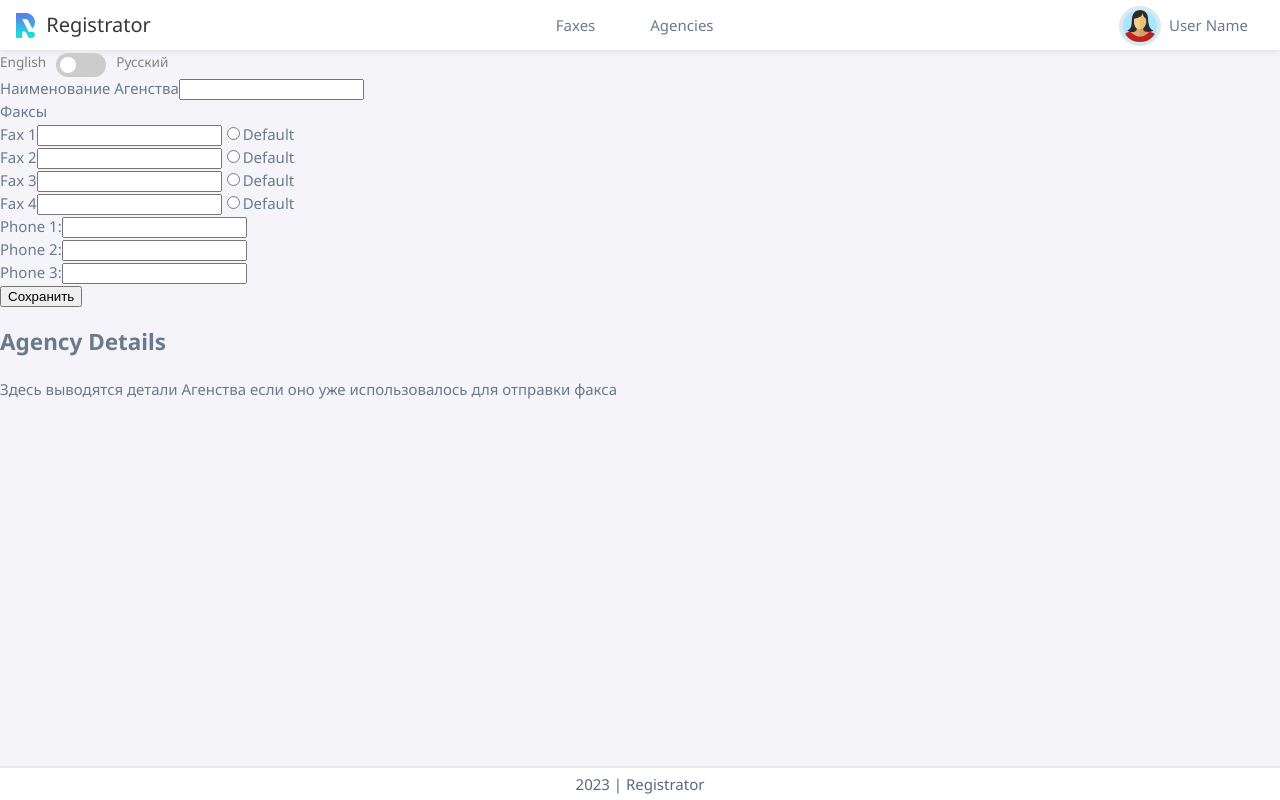
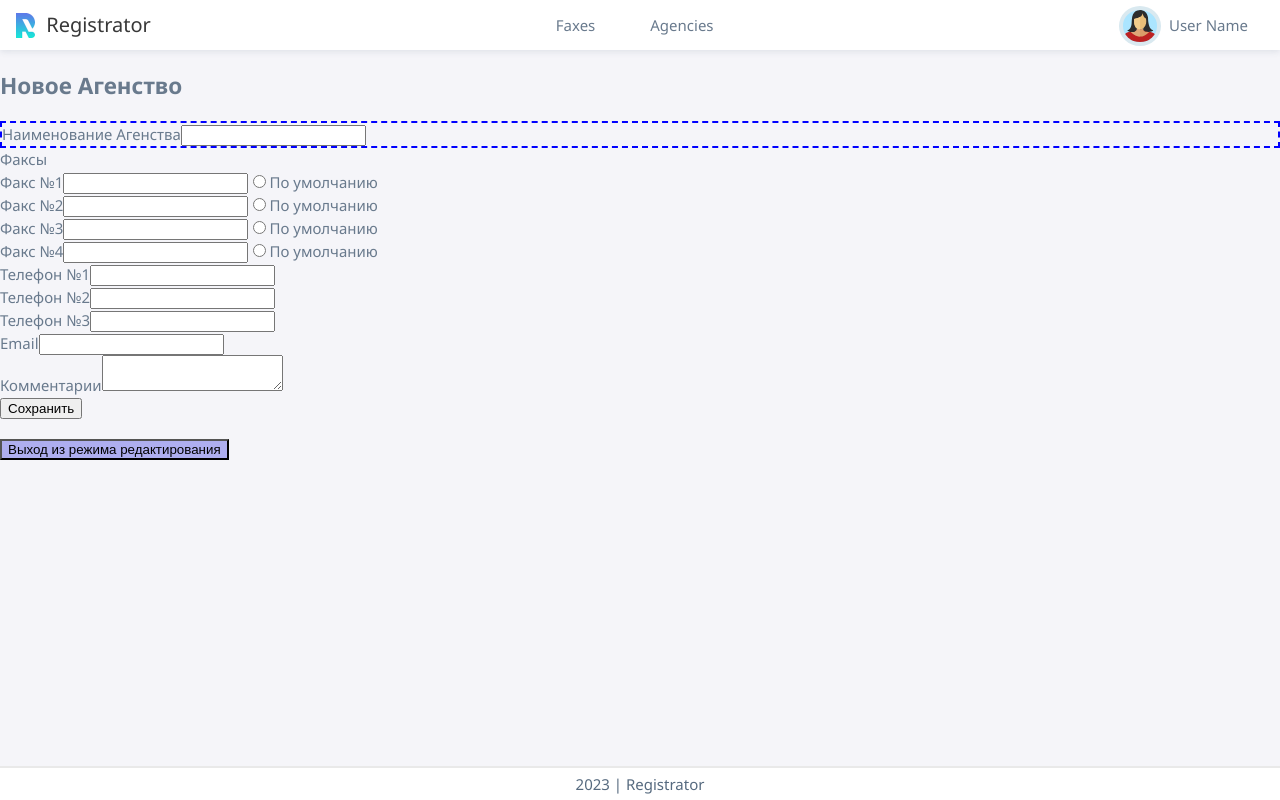
Before and after one commit to rail-sabirov/registrator, a React (Vite) app: page /agencies/new in a window 1280 px wide. Built offline with nearby package versions, Linux system fonts and the light colour scheme.

Commit message:
Agency pages

```diff
--- a/src/pages/AgencyPage/AgencyPage.form-template.tsx
+++ b/src/components/AgencyEdit/AgencyEdit.form-template.tsx
@@ -1,5 +1,5 @@
 import { Field, Form, ErrorMessage } from "formik";
-import styles from "./AgencyPage.module.scss";
+import styles from "./AgencyEdit.module.scss";
 
 const formTemplate = () => {
   return (
@@ -13,50 +13,61 @@ const formTemplate = () => {
       <div className="fax-numbers">
         <span>Факсы</span>
         <div>
-          <label htmlFor="fax1">Fax 1</label>
+          <label htmlFor="fax1">Факс №1</label>
           <Field type="tel" name="fax1" required />
           <Field type="radio" name="defaultFax" value="fax1" />
-          Default
+          По умолчанию
           <ErrorMessage name="fax1" component="div" />
           <ErrorMessage name="defaultFax" component="div" />
         </div>
         <div>
-          <label htmlFor="fax2">Fax 2</label>
+          <label htmlFor="fax2">Факс №2</label>
           <Field type="tel" name="fax2" />
           <Field type="radio" name="defaultFax" value="fax2" />
-          Default
+          По умолчанию
           <ErrorMessage name="fax2" component="div" />
         </div>
         <div>
-          <label htmlFor="fax3">Fax 3</label>
+          <label htmlFor="fax3">Факс №3</label>
           <Field type="tel" name="fax3" />
           <Field type="radio" name="defaultFax" value="fax3" />
-          Default
+          По умолчанию
           <ErrorMessage name="fax3" component="div" />
         </div>
         <div>
-          <label htmlFor="fax4">Fax 4</label>
+          <label htmlFor="fax4">Факс №4</label>
           <Field type="tel" name="fax4" />
           <Field type="radio" name="defaultFax" value="fax4" />
-          Default
+          По умолчанию
           <ErrorMessage name="fax4" component="div" />
         </div>
       </div>
 
       <div>
-        <label htmlFor="phone1">Phone 1:</label>
+        <label htmlFor="phone1">Телефон №1</label>
         <Field type="tel" id="phone1" name="phone1" />
         <ErrorMessage name="phone1" component="div" />
       </div>
       <div>
-        <label htmlFor="phone1">Phone 2:</label>
+        <label htmlFor="phone1">Телефон №2</label>
         <Field type="tel" id="phone2" name="phone2" />
         <ErrorMessage name="phone2" component="div" />
       </div>
       <div>
-        <label htmlFor="phone1">Phone 3:</label>
+        <label htmlFor="phone1">Телефон №3</label>
         <Field type="tel" id="phone3" name="phone3" />
         <ErrorMessage name="phone3" component="div" />
+      </div>
+
+      <div>
+        <label htmlFor="email">Email</label>
+        <Field type="email" id="email" name="email" />
+        <ErrorMessage name="email" component="div" />
+      </div>
+
+      <div>
+        <label htmlFor="comment">Комментарии</label>
+        <Field as="textarea" id="comment" name="comment" />
       </div>
 
       <button type="submit">Сохранить</button>
--- /dev/null
+++ b/src/components/AgencyEdit/AgencyEdit.module.scss
@@ -0,0 +1,6 @@
+form {
+
+    .form-field {
+        border: 2px dashed blue;
+    }
+}
--- /dev/null
+++ b/src/components/AgencyEdit/AgencyEdit.tsx
@@ -0,0 +1,46 @@
+import formTemplate from './AgencyEdit.form-template';
+import validationSchema from './AgencyEdit.validation';
+import cn from 'classnames';
+import styles from "./AgencyEdit.module.scss";
+import { Formik } from 'formik';
+import { AgencyEditProps } from './AgencyEditProps';
+
+
+export default function AgencyEdit({ switchEditMode }: AgencyEditProps) {
+
+    const initialValues = {
+        name: "",
+
+        fax1: "",
+        fax2: "",
+        fax3: "",
+        fax4: "",
+        defaultFax: "",
+
+        phone1: "",
+        phone2: "",
+        phone3: "",
+
+        email: "",
+
+        comments: ""
+    };
+
+    const submitHandler = (values) => {
+        // Обработка отправки формы, например, отправка данных на сервер
+        console.log(values);
+    };
+
+    return (
+        <div className={cn(styles['agency'], styles['edit-mode'])}>
+            <Formik
+                initialValues={initialValues}
+                validationSchema={validationSchema}
+                onSubmit={submitHandler}
+            >
+                {formTemplate}
+            </Formik>
+            <button type='button' onClick={() => switchEditMode(false)} style={{ marginTop: '20px', backgroundColor: '#aeaeef' }}>Выход из режима редактирования</button>
+        </div>
+    )
+}
--- /dev/null
+++ b/src/components/AgencyEdit/AgencyEditProps.ts
@@ -0,0 +1,5 @@
+import { Dispatch, HTMLProps, SetStateAction } from 'react';
+
+export interface AgencyEditProps extends HTMLProps<HTMLDivElement> {
+    switchEditMode: Dispatch<SetStateAction<boolean>>;
+}
--- /dev/null
+++ b/src/components/AgencyInfo/AgencyInfo.module.scss
@@ -0,0 +1,3 @@
+.agency-info {
+    display: block;
+}
--- /dev/null
+++ b/src/components/AgencyInfo/AgencyInfo.tsx
@@ -0,0 +1,12 @@
+import style from './AgencyInfo.module.scss';
+
+export default function AgencyInfo() {
+
+    return (
+        <div className={style['agency-info']}>
+            <p>Здесь выводятся детали Агенства если оно уже использовалось для отправки факса</p>
+            <p>Здесь выводятся детали Агенства если оно уже использовалось для отправки факса</p>
+            <p>Здесь выводятся детали Агенства если оно уже использовалось для отправки факса</p>
+        </div>
+    )
+}
--- a/src/main.tsx
+++ b/src/main.tsx
@@ -33,6 +33,10 @@ const router = createBrowserRouter([
         element: <h1>Agency List Page</h1>,
       },
       {
+        path: "agencies/new",
+        element: <AgencyPage agency={null} />,
+      },
+      {
         path: "agencies/:agencySlug",
         element: <AgencyPage />,
       },
--- a/src/pages/AgencyPage/AgencyPage.module.scss
+++ b/src/pages/AgencyPage/AgencyPage.module.scss
@@ -1,10 +1,3 @@
 .agency-page {
 	border: 2px dashed red;
-
-	form {
-
-		.form-field {
-			border: 2px dashed blue;
-		}
-	}
 }
--- a/src/pages/AgencyPage/AgencyPage.tsx
+++ b/src/pages/AgencyPage/AgencyPage.tsx
@@ -1,50 +1,52 @@
-import { Formik } from 'formik';
-import formTemplate from "./AgencyPage.form-template";
-import validationSchema from './AgencyPage.validation';
 import LanguageSelector from '../../components/LanguageSelector/LanguageSelector';
 
-
-const AgencyPage = () => {
-  const initialValues = {
-    name: "",
-
-    fax1: "",
-    fax2: "",
-    fax3: "",
-    fax4: "",
-    defaultFax: "",
-
-    phone1: "",
-    phone2: "",
-    phone3: "",
-
-    email: "",
-  };
-
-  const submitHandler = (values) => {
-    // Обработка отправки формы, например, отправка данных на сервер
-    console.log(values);
-  };
+import { useState } from 'react';
+import AgencyEdit from '../../components/AgencyEdit/AgencyEdit';
+import AgencyInfo from '../../components/AgencyInfo/AgencyInfo';
+import { AgencyPageProps } from './AgencyPageProps';
 
 
-  // Инициализация и вывод формы
+const AgencyPage = ({ agency = {} }: AgencyPageProps) => {
+  const [editMode, setEditMode] = useState(false);
+
+  if (agency) {
     return (
       <>
         <LanguageSelector />
-      <Formik
-        initialValues={initialValues}
-        validationSchema={validationSchema}
-        onSubmit={submitHandler}
-      >
-        {formTemplate}
-      </Formik>
+        <hr />
+        {editMode
+          ? <>
+            <h2>Агенство - Редактирование</h2>
+            <AgencyEdit switchEditMode={setEditMode} />
+          </>
+          : <>
+            <h2>Агенство - Информация</h2>
+            <button onClick={() => setEditMode(true)}>Редактировать</button>
+            <AgencyInfo />
+          </>
+        }
 
+
+
+        <hr />
         <div className="agency-deatails">
-        <h2>Agency Details</h2>
+          <h2>Отправленные факсы</h2>
           <p>Здесь выводятся детали Агенства если оно уже использовалось для отправки факса</p>
         </div>
       </>
     );
+
+  } else {
+    return (
+      <>
+        <h2>Новое Агенство</h2>
+        <AgencyEdit switchEditMode={setEditMode} />
+      </>
+    )
+  }
+
+  // Инициализация и вывод формы
+
 };
 
 export default AgencyPage;
--- /dev/null
+++ b/src/pages/AgencyPage/AgencyPageProps.ts
@@ -0,0 +1,3 @@
+export interface AgencyPageProps {
+    agency?: object;
+}
```
Also changed, not shown: src/components/AgencyEdit/AgencyEdit.validation.ts (renamed from src/pages/AgencyPage/AgencyPage.validation.ts). Lines whose indentation alone changed are shown as unchanged.
